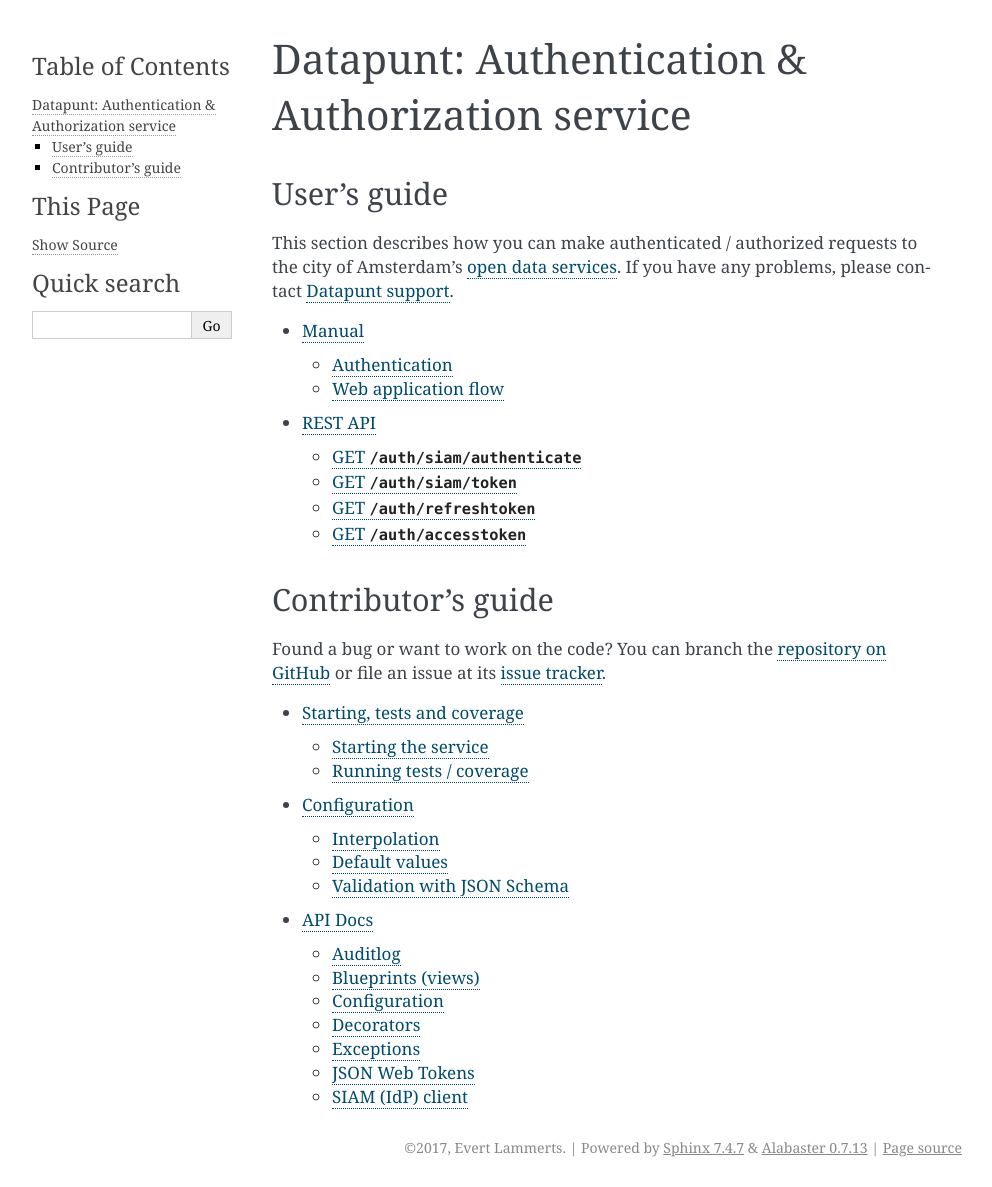
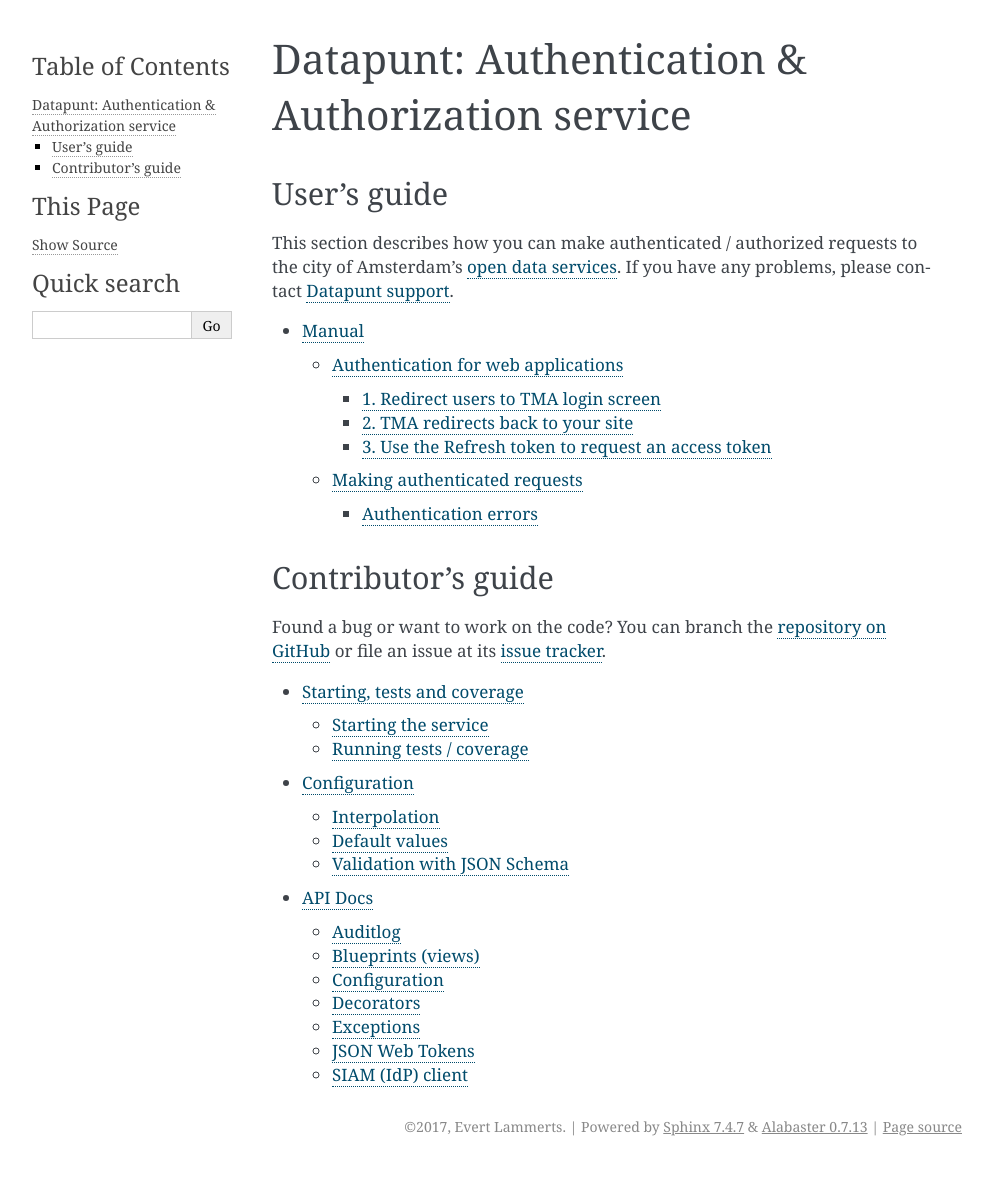
Before and after one commit to Amsterdam/lightidp, a Sphinx documentation site: the page built from docs/index.rst, in a window 1280 px wide. Shown: the whole page, without its empty margins (148-1140 px from the left). Built offline with Sphinx 7.4.7, drawn with Linux system fonts in a browser that asks for light colours; after the commit the page ends 1166 px from its top, so only the background shows below that; some of the changed lines change nothing that is shown.

Commit message:
API docs in manual

```diff
--- a/docs/index.rst
+++ b/docs/index.rst
@@ -16,10 +16,9 @@
 
 
 .. toctree::
-   :maxdepth: 2
+   :maxdepth: 3
 
    manual
-   usage
 
 Contributor's guide
 -------------------
--- a/docs/manual.rst
+++ b/docs/manual.rst
@@ -1,8 +1,133 @@
+:tocdepth: 3
+
 Manual
 ======
 
-Authentication
---------------
+Authentication for web applications
+-----------------------------------
+
+Make authenticated requests through a 3rd party website.
+
+.. NOTE::
+
+   Only Amsterdam's identity provider (TMA) is currently supported. If you (or
+   your users) do not a TMA account then you cannot make authenticated requests.
+   Please contact `Datapunt support <mailto:datapunt.ois@amsterdam.nl>`_ if you
+   want to know more.
+
+1. Redirect users to TMA login screen
+#####################################
+
+GET ``/auth/siam/authenticate``
+~~~~~~~~~~~~~~~~~~~~~~~~~~~~~~~
+
+Description
++++++++++++
+
+Gets SIAM authentication redirect.
+Required query param callback specifies the URL the user should be redirected to by the IdP after succesful authentication.
+Optional query param active determines whether we want the user to see a login screen if she is not authenticated.
+
+Parameters
+++++++++++
+
+.. csv-table::
+    :delim: |
+    :header: "Name", "Located in", "Required", "Type", "Format", "Properties", "Description"
+    :widths: 20, 15, 10, 10, 10, 20, 30
+
+        callback | query | Yes | string |  |  | IdP will redirect to this URL after authentication
+        active | query | No | boolean |  |  | If present, ask IdP to show user a login screen if she is not authenticated.
+
+Responses
++++++++++
+
+- **307**: Redirect to generated authentication url
+- **400**: Query param callback is not present
+- **502**: Problem communicating with the SIAM server
+- **504**: Communication with SIAM server timed out
+
+2. TMA redirects back to your site
+##################################
+
+If the user successfully authenticates, then TMA will redirect the user back to
+the ``callback`` url provided in the previous step, with three parameters:
+``aselect_credentials``, ``rid`` and ``a-select-server``. You can exchange these
+for a **refresh token**.
+
+.. NOTE::
+
+   Refresh tokens are long lived, and they can be used to create access tokens.
+   Make sure you keep them safe. If you expect abuse, plase contact `Datapunt
+   support <mailto:datapunt.ois@amsterdam.nl>`_
+
+GET ``/auth/siam/token``
+~~~~~~~~~~~~~~~~~~~~~~~~
+
+Description
++++++++++++
+
+Gets JSON Web Token for the current user.
+
+Parameters
+++++++++++
+
+.. csv-table::
+    :delim: |
+    :header: "Name", "Located in", "Required", "Type", "Format", "Properties", "Description"
+    :widths: 20, 15, 10, 10, 10, 20, 30
+
+        aselect_credentials | query | Yes | string |  |  | The credentials as provided by SIAM
+        rid | query | Yes | string |  |  | The request ID associated with this authentication attempt, provided by SIAM
+        a-select-server | query | Yes | string |  |  | The a-select-server used for this authentication attempt, as provided by SIAM
+
+Request headers
++++++++++++++++
+
+- ``Accept: text/plain``
+
+Responses
++++++++++
+
+- **200**: Success
+   - ``Content-type: text/plain``
+
+- **400**: Required query param is not present
+- **406**: Requested content-type (Accept header) cannot be produced (only ``text/plain`` is supported)
+- **502**: Problem communicating with the SIAM server
+- **504**: Communication with SIAM server timed out
+
+
+3. Use the Refresh token to request an access token
+###################################################
+
+GET ``/auth/accesstoken``
+~~~~~~~~~~~~~~~~~~~~~~~~~
+
+Description
++++++++++++
+
+Gets an accesstoken.
+
+Request headers
++++++++++++++++
+
+- ``Accept: text/plain``
+- ``Authorization: Bearer [JWT]`` where ``JWT`` is a valid refresh token
+
+Responses
++++++++++
+
+- **200**: Success
+   - ``Content-type: text/plain``
+
+- **401**: Refreshtoken is missing or invalid
+   - ``WWW-Authenticate: Bearer realm="datapunt"[, error="invalid_token", error_description="[DESC]"]`` where ``DESC`` is a human readable description
+
+- **406**: Requested content-type (Accept header) cannot be produced (only ``text/plain`` is supported)
+
+Making authenticated requests
+-----------------------------
 
 You can currently only authenticate using an accesstoken. Requests that require
 an authenticated user will respond with a ``401 Authentication Required`` and
@@ -18,55 +143,3 @@
 If an ``Authorization`` header is malformed or the accesstoken is invalid, the
 ``WWW-Authenticate`` header may include an ``error`` property and an
 ``error_description`` property, that may help you resolve the problem.
-
-Web application flow
---------------------
-
-Make authenticated requests through a 3rd party website.
-
-.. NOTE::
-
-   Only Amsterdam's identity provider (TMA) is currently supported. If you (or
-   your users) do not a TMA account then you cannot make authenticated requests.
-   Please contact `Datapunt support <mailto:datapunt.ois@amsterdam.nl>`_ if you
-   want to know more.
-
-1. Request users to TMA login screen
-####################################
-
-For details see the :ref:`REST API documentation <rest-siam-authenticate>`
-
-.. code-block:: shell
-
-    $ curl -D - 'https://api.data.amsterdam.nl/auth/siam/authenticate?active&callback=CALLBACK' 2> /dev/null | grep Location
-    Location: https://tma.amsterdam.nl/aselectserver/server?request=login1&a-select-server=tma.amsterdam.nl&rid=R97C46FD4FA0C09341E5A45FD8692D6BB9FEA2717
-
-2. TMA redirects back to your site
-##################################
-
-If the user successfully authenticates, then TMA will redirect the user back to
-the ``callback`` url provided in the previous step, with three parameters:
-``aselect_credentials``, ``rid`` and ``a-select-server``. You can exchange these
-for a **refresh token**.
-
-.. NOTE::
-
-   Refresh tokens are long lived, and they can be used to create access tokens.
-   Make sure you keep them safe. If you expect abuse, plase contact `Datapunt
-   support <mailto:datapunt.ois@amsterdam.nl>`_
-
-For details see the :ref:`REST API documentation <rest-siam-token>`
-
-.. code-block:: shell
-
-    $ curl -H 'Accept: text/plain' 'https://api.data.amsterdam.nl/auth/siam/token?aselect_credentials=ASELECT_CREDENTIALS&rid=RID&a-select-server=A-SELECT-SERVER'
-    eyJ0eXAiOiJKV1QiLCJhbGciOiJIUzI1NiJ9.dCI6MTQ4NzA3NjOm51bGwsImlhg3NjgxMjE3fQQxNywiZXhwIjoxNDeyJzdWIi.VjLY8oQGs2ZM3_UWjpORLtHZW34wa71sgvWACYRwGfQ
-
-3. Use the Refresh token to request an access token
-###################################################
-
-.. code-block:: shell
-
-    $ token='eyJ0eXAiOiJKV1QiLCJhbGciOiJIUzI1NiJ9.eyJzdWIiOm51bGwsImlhdCI6MTQ4NzA3NjQxNywiZXhwIjoxNDg3NjgxMjE3fQ.VjLY8oQGs2ZM3_UW34wa71sgvWAWjpORLtHZCYRwGfQ'
-    $ curl -H 'Accept: text/plain' -H "Authorization: Bearer $token" https://api.data.amsterdam.nl/auth/accesstoken
-    eyJIUzI1NiJ9J0eXAiOiJKV1QiLCjdfgti.NjgxMjGwsImlhdCI6MTQ4NzA3NjQxNywiZXhwIjoxNE3fQeyJzdWIiOm51bDg3.QGs2ZM3_VjLY8oWjpORLtHZCYRwGfQUW34wa71sgvWA
--- a/docs/usage.rst
+++ b/docs/usage.rst
@@ -98,6 +98,8 @@
 - **406**: Requested content-type (Accept header) cannot be produced (only ``text/plain`` is supported)
 
 
+.. _rest-accesstoken:
+
 GET ``/auth/accesstoken``
 -------------------------
 
```
